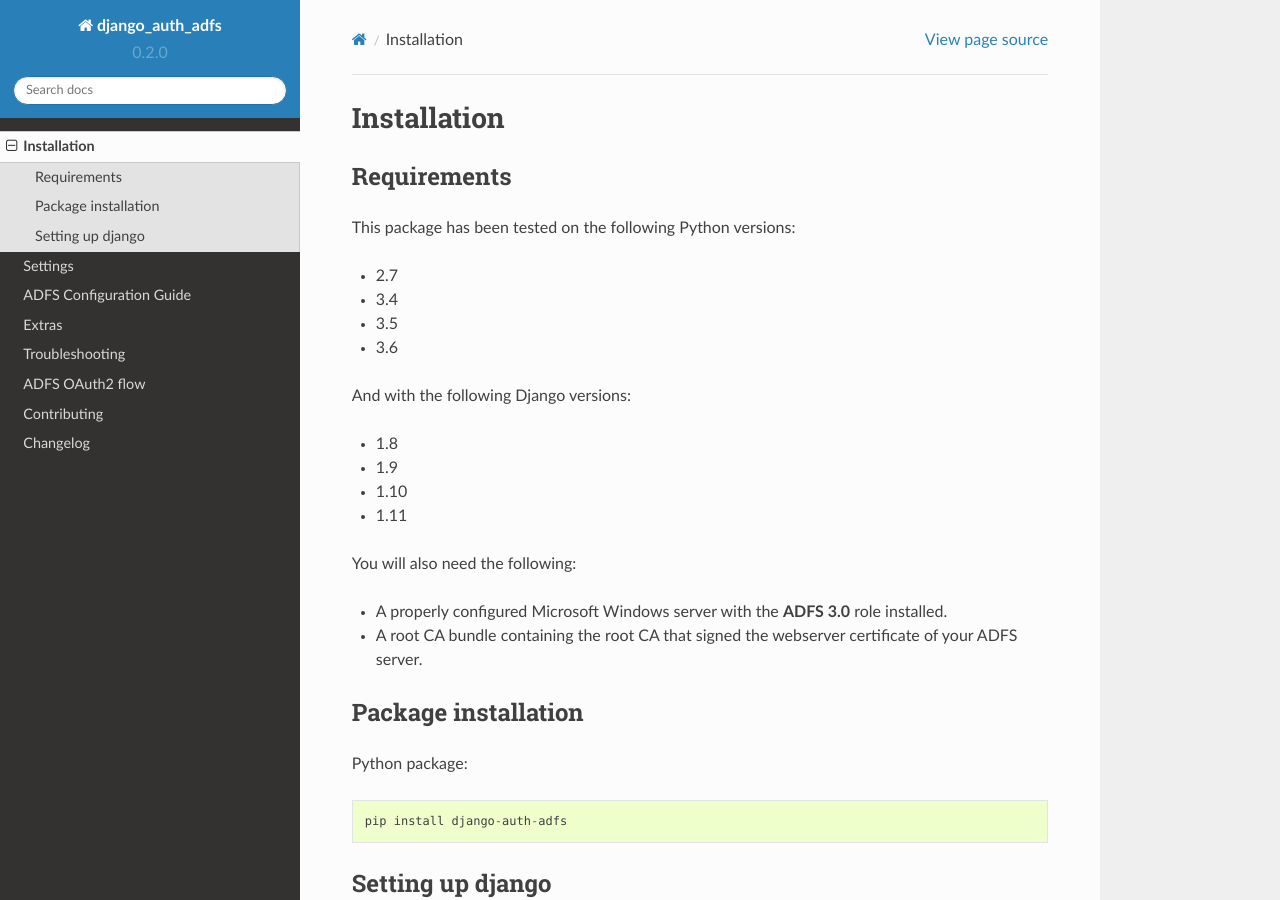
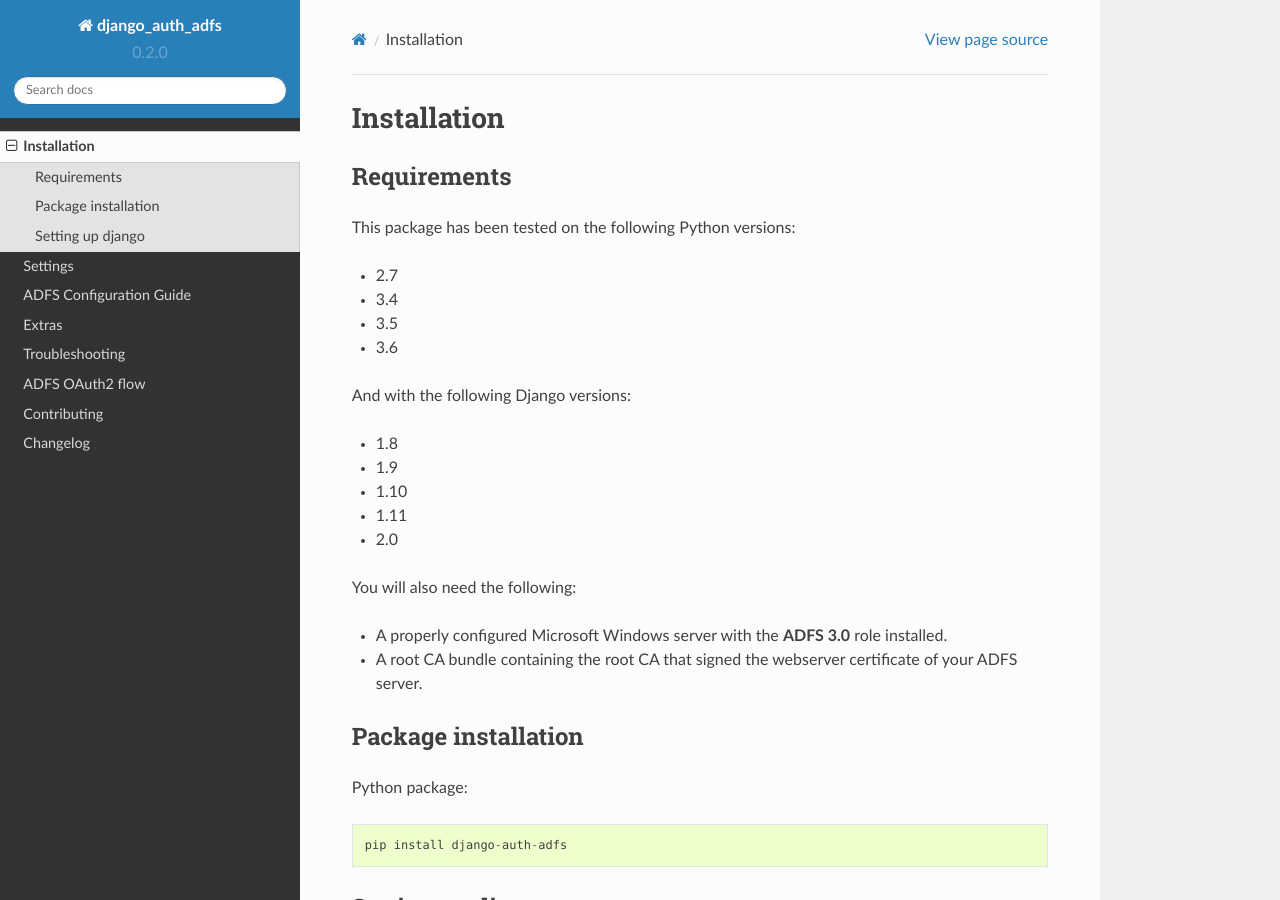
Before and after one commit to snok/django-auth-adfs, a Sphinx documentation site: the page built from docs/install.rst, in a window 1280 px wide and 900 px high. Built offline with Sphinx 7.4.7 and the Read the Docs theme 2.0.0, drawn with Linux system fonts in a browser that asks for light colours.

Commit message:
Improve Django 2.0 tests

```diff
--- a/docs/install.rst
+++ b/docs/install.rst
@@ -19,6 +19,7 @@
 * 1.9
 * 1.10
 * 1.11
+* 2.0
 
 You will also need the following:
 
--- a/setup.py
+++ b/setup.py
@@ -25,6 +25,7 @@
         'Framework :: Django :: 1.9',
         'Framework :: Django :: 1.10',
         'Framework :: Django :: 1.11',
+        'Framework :: Django :: 2.0',
         'Intended Audience :: Developers',
         'Intended Audience :: End Users/Desktop',
         'Operating System :: OS Independent',
```
Also changed, not shown: .travis.yml, 1 other file.
